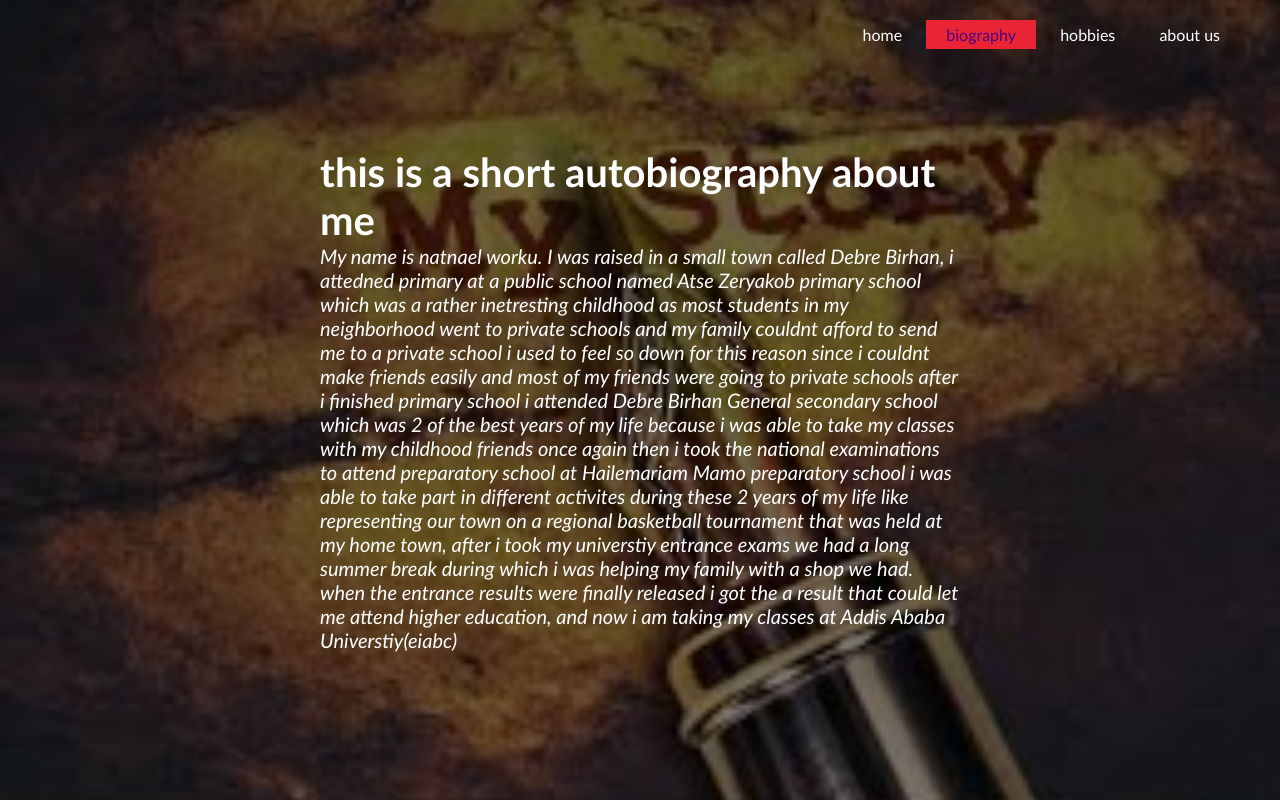
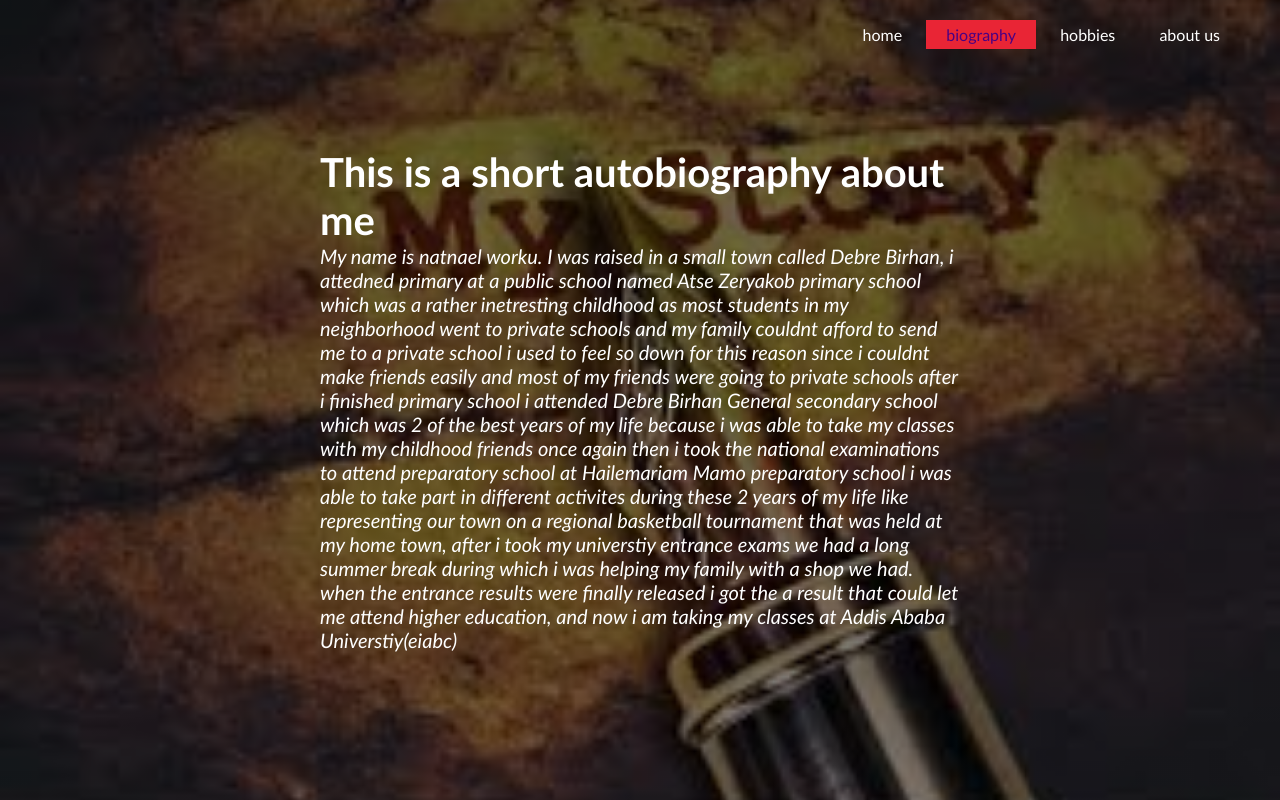
Before and after one commit to v1p8r/anautobiography, a plain HTML site: page biography.html in a window 1280 px wide. Drawn offline with Linux system fonts and the light colour scheme.

Commit message:
Update biography.html

```diff
--- a/biography.html
+++ b/biography.html
@@ -15,7 +15,7 @@
                 </ul>
             </div>
         <div class="title">
-            <h1>this is a short autobiography about me</h1>
+            <h1>This is a short autobiography about me</h1>
 
             <P class="par">My name is natnael worku. I was raised in a small town called Debre Birhan, i attedned primary at a public school named Atse Zeryakob
                  primary school which was a rather inetresting childhood as most students in my neighborhood
```
